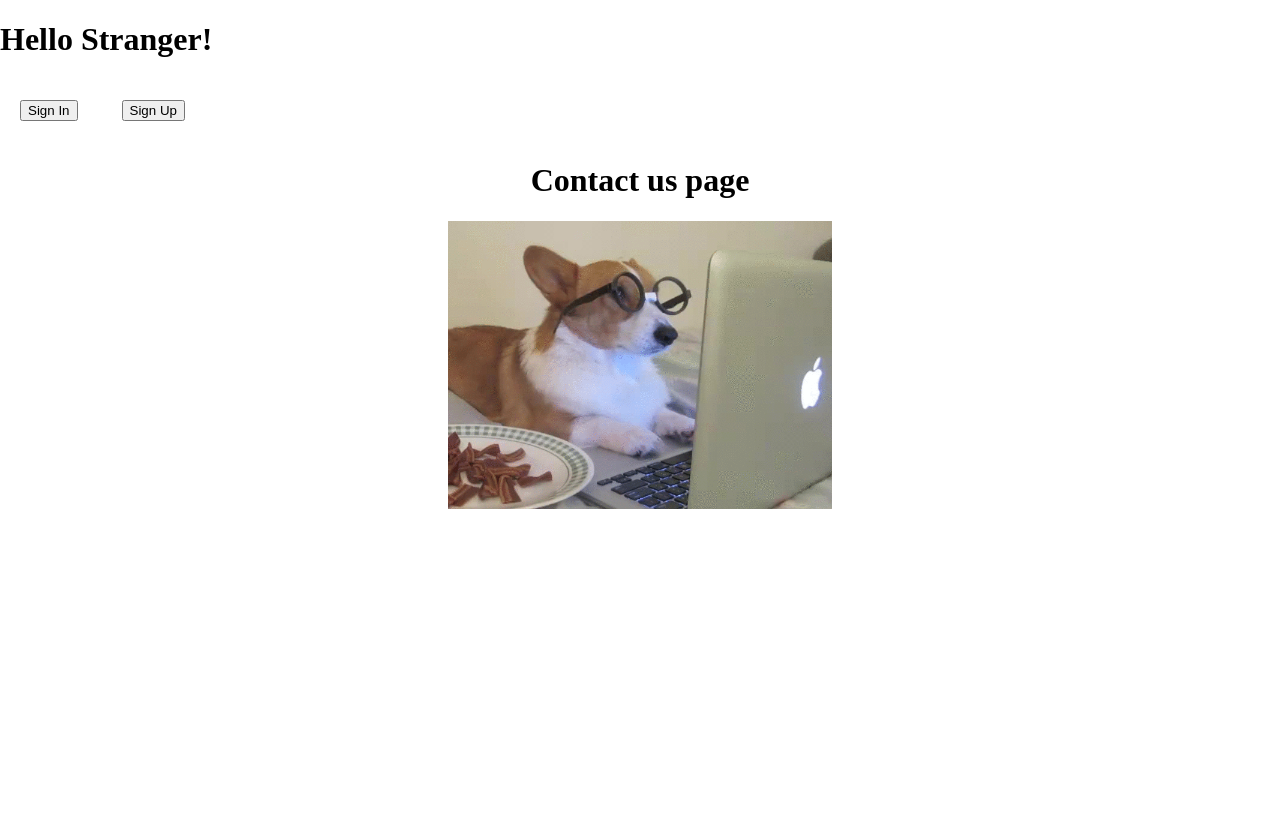
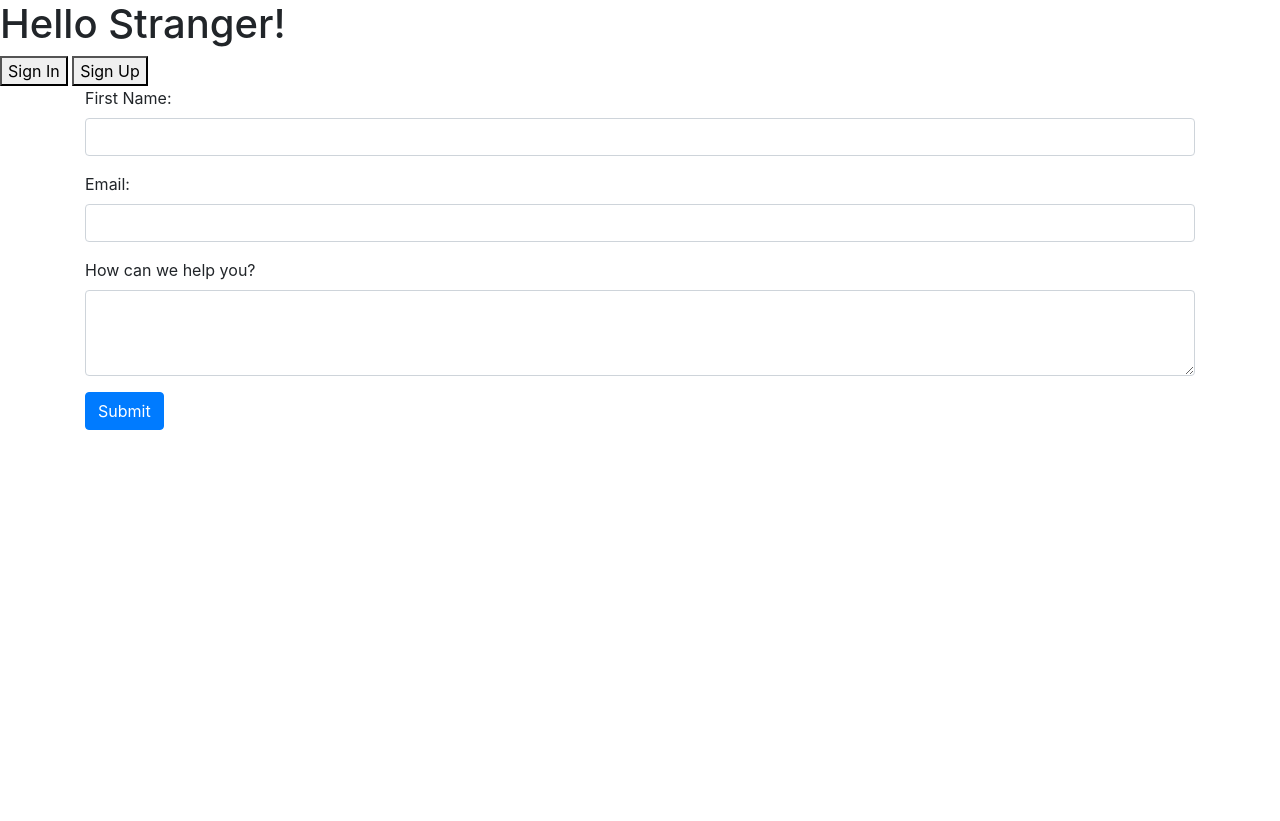
Before and after one commit to katnaps/first-flask, a Flask app: page /contact in a window 1280 px wide. After the commit the page ends 430 px from the top, so only its background shows below. Run offline with Flask 2, Linux system fonts and the light colour scheme.

Commit message:
added no-functioning contact us form

```diff
--- a/server.py
+++ b/server.py
@@ -1,10 +1,15 @@
-from flask import Flask, render_template
+from flask import Flask, render_template, request
 app = Flask(__name__)
+
+# @app.route("/")
+# def index():
+#     signed_in = True
+#     return render_template('index.html', signed_in=signed_in)
 
 @app.route("/")
 def index():
-    signed_in = True
-    return render_template('index.html', signed_in=signed_in)
+    first_name = request.args.get('first_name')
+    return render_template('index.html', first_name=first_name)
 
 @app.route("/contact")
 def contact():
--- a/static/style.css
+++ b/static/style.css
@@ -1,4 +1,4 @@
-body {
+/* body {
     padding: 0;
     margin: 0;
     height: 100vh;
@@ -8,12 +8,12 @@
     display: flex;
     flex-direction: column;
     align-items: center;
-}
+} */
 
 img {
     width: 30%;
 }
 
-button {
+/* button {
     margin: 20px;
-}
+} */
--- a/templates/contact.html
+++ b/templates/contact.html
@@ -1,7 +1,22 @@
 {% extends "main.html" %}
 {% block content %}
+<form action="{{ url_for('index') }}">
+    <div class="form-group">
+      <label for="first_name">First Name:</label>
+      <input type='text' name='first_name' class="form-control" / >
+    </div>
 
-<h1>Contact us page</h1>
-<img src="../static/doggo_contact.jpg" />
+    <div class="form-group">
+      <label for="email">Email:</label>
+      <input type='text' name='email' class="form-control" / >
+    </div>
 
+    <div class="form-group">
+      <label for="question">How can we help you?</label>
+      <textarea type='text' name='question' class="form-control" rows="3">
+      </textarea>
+    </div>
+
+    <button type="submit" class="btn btn-primary">Submit</button>
+  </form>
 {% endblock %}
--- a/templates/index.html
+++ b/templates/index.html
@@ -1,8 +1,10 @@
 {% extends "main.html" %}
 {% block content %}
-
+{% if first_name %}
+  <p>Thanks for contacting us, {{first_name}}</p>
+  <img src="../static/doggo.jpg" />
+{% endif %}
 <h1>Homepage</h1>
 <a href="{{url_for('contact')}}">Contact Us</a>
-<img src="../static/doggo.jpg" />
 
 {% endblock %}
--- a/templates/main.html
+++ b/templates/main.html
@@ -3,6 +3,8 @@
 
 <head>
     <meta charset="utf-8">
+    <link rel="stylesheet" href="https://cdn.jsdelivr.net/npm/bootstrap@4.5.3/dist/css/bootstrap.min.css"
+        integrity="sha384-TX8t27EcRE3e/ihU7zmQxVncDAy5uIKz4rEkgIXeMed4M0jlfIDPvg6uqKI2xXr2" crossorigin="anonymous">
     <link rel="stylesheet" href="../static/style.css">
     <title>Hello there...</title>
 </head>
@@ -21,7 +23,7 @@
     <button>Sign In</button>
     <button>Sign Up</button>
     {% endif %}
-        <div id="container">
+    <div class="container">
         {% block content %}
 
         {% endblock %}
```
Lines whose indentation alone changed are shown as unchanged.
